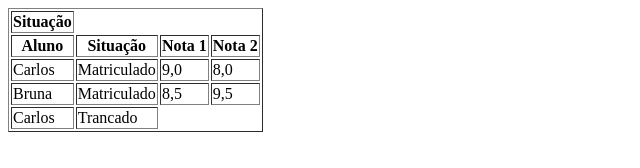
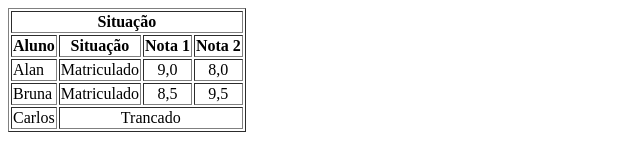
Before and after one commit to caiotbraga/Web-mobile, a plain HTML site: page Table/index.html in a window 1280 px wide. Shown: the whole page, without its empty margins (0-640 px from the left). Drawn offline with Linux system fonts and the light colour scheme.

Commit message:
Tabela concluida

```diff
--- a/Table/index.html
+++ b/Table/index.html
@@ -4,27 +4,27 @@
 <body>
     <table border="1">
         <tr>
-            <th>Situação</th>
+            <th colspan="4">Situação</th>
         </tr>
-        <th>Aluno</th>
+        <th colspan="">Aluno</th>
         <th >Situação</th>
         <th>Nota 1</th>
         <th>Nota 2</th>
         <tr>
-            <td>Carlos</td>
+            <td>Alan</td>
             <td>Matriculado</td>
-            <td>9,0</td>
-            <td>8,0</td>
+            <td align="center">9,0</td>
+            <td align="center">8,0</td>
         </tr>
         <tr>
             <td>Bruna</td>
             <td>Matriculado</td>
-            <td>8,5</td>
-            <td>9,5</td>
+            <td align="center">8,5</td>
+            <td align="center">9,5</td>
         </tr>
         <tr>
             <td>Carlos</td>
-            <td>Trancado</td>
+            <td colspan="3" align="center">Trancado</td>
         </tr>
         </table>
 </body>
```
